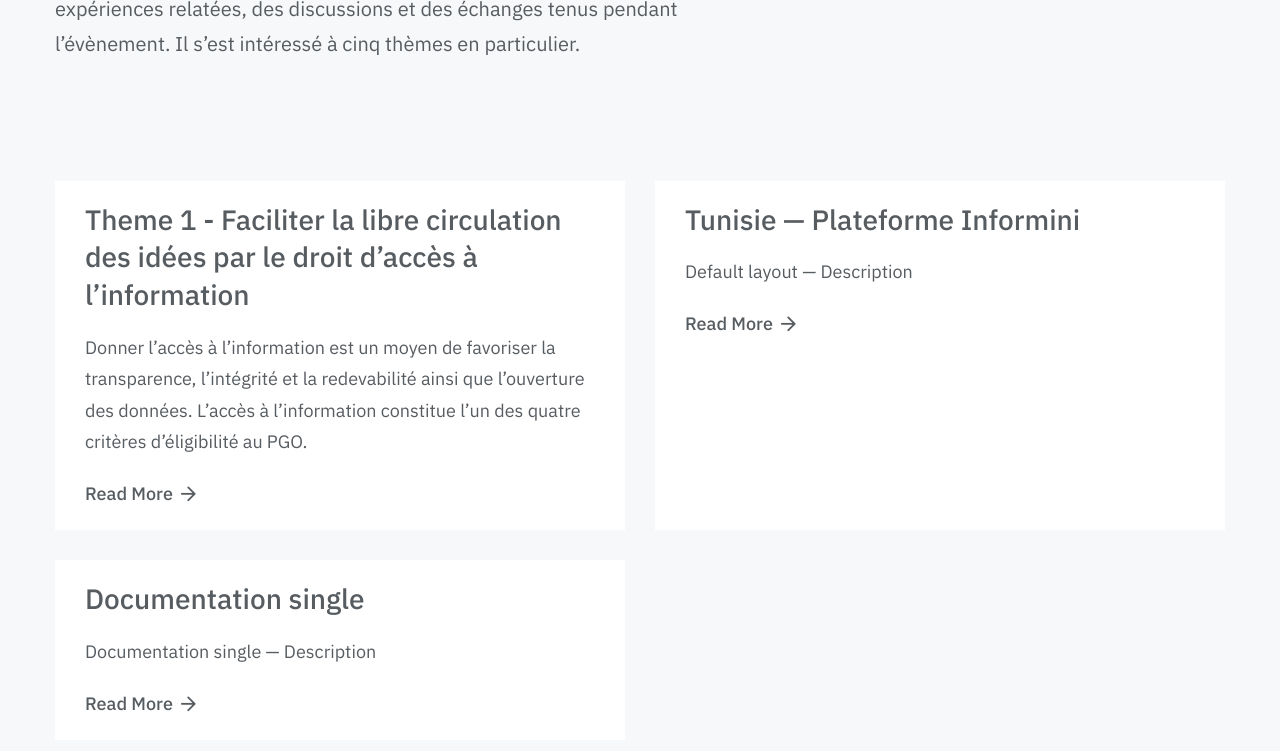
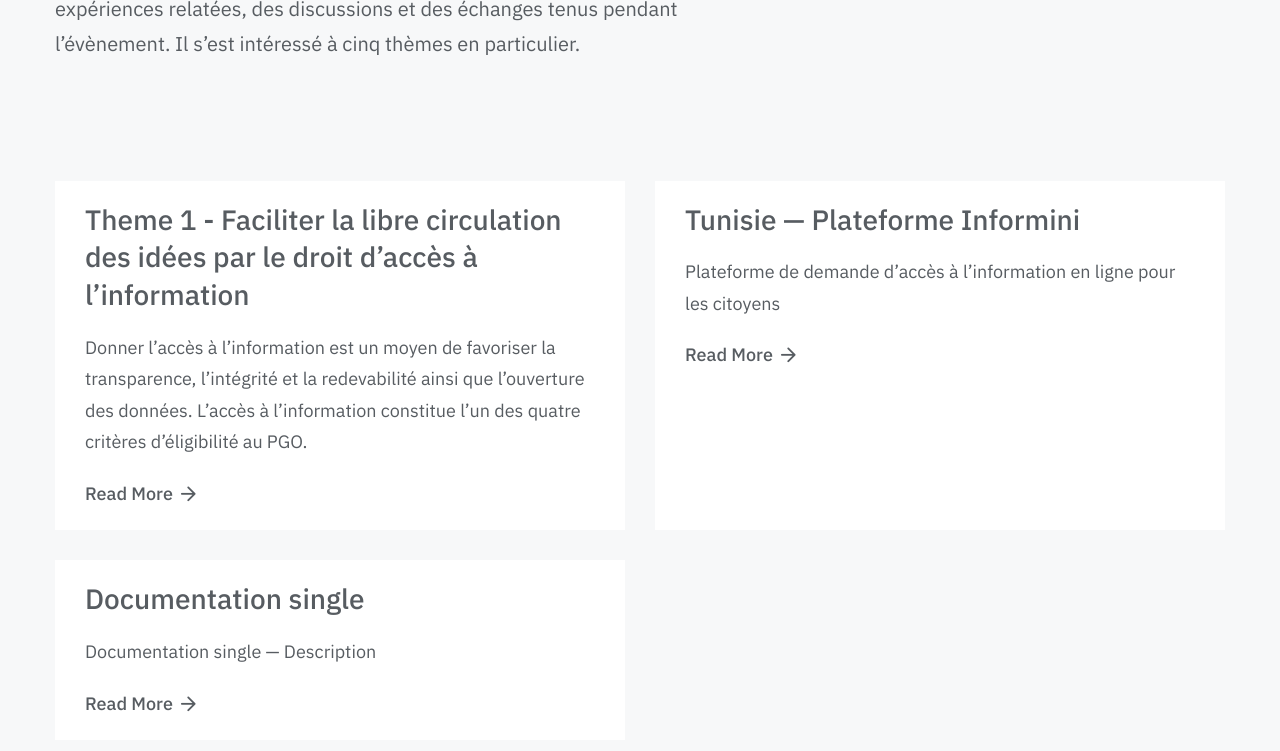
Before and after one commit to cecilaki/guide, a Jekyll site: the page built from documentation.md, in a window 1280 px wide and 900 px high, scrolled down 432 px. Shown: the top 751 px of the window. Built offline with Jekyll 4.4.1, drawn with Linux system fonts in a browser that asks for light colours; some web fonts are replaced.

Commit message:
Update tunisie-informini-plateforme-acces-information.md

```diff
--- a/_documentation/tunisie-informini-plateforme-acces-information.md
+++ b/_documentation/tunisie-informini-plateforme-acces-information.md
@@ -1,7 +1,7 @@
 ---
 # Page settings
 title: Tunisie — Plateforme Informini # Define a title of your page
-description: Default layout — Description # Define a description of your page
+description: Plateforme de demande d’accès à l’information en ligne pour les citoyens # Define a description of your page
 keywords: # Define keywords for search engines
 order: 2 # Define order of this page in list of all documentation documents
 
```
